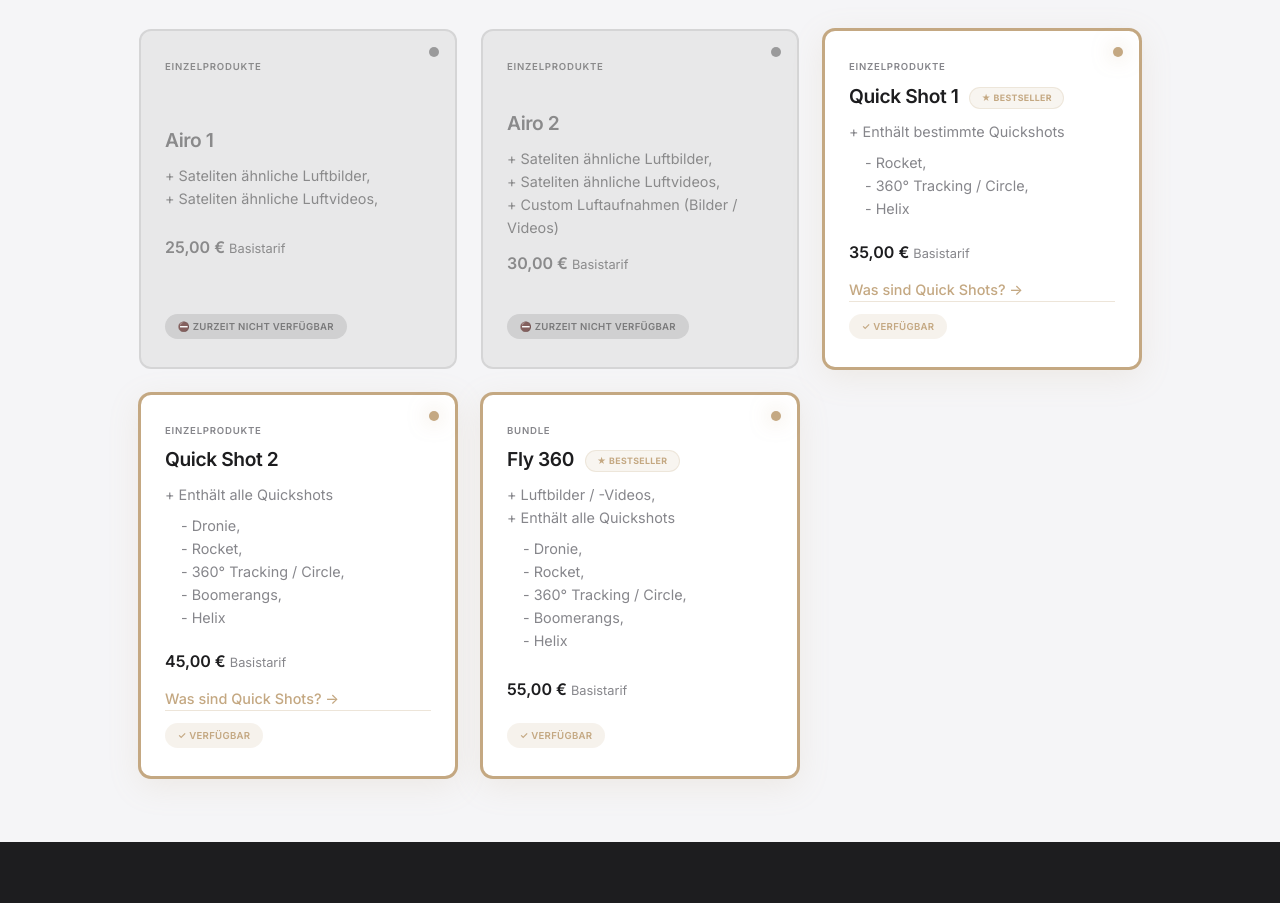
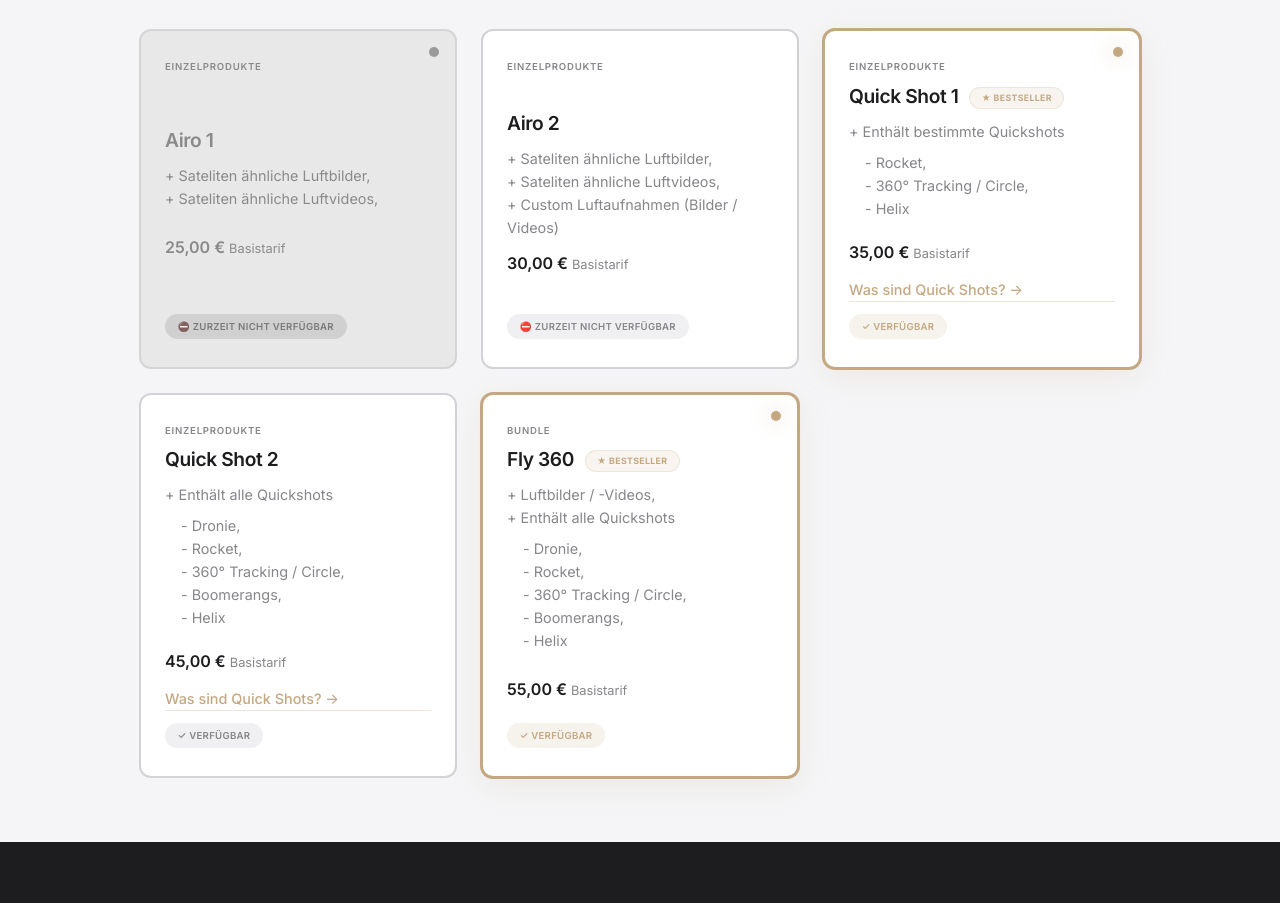
Before and after one commit to m1l4n10/apex-visuals, a plain HTML site: page index.html in a window 1280 px wide. Shown: the part 580-1483 px from the top of the page. Drawn offline with Linux system fonts and the light colour scheme.

Commit message:
Changes to be committed: 	modified:   index.html

```diff
--- a/index.html
+++ b/index.html
@@ -923,7 +923,7 @@
                 </article>
 
                 <!-- Karte 2 – NICHT VERFÜGBAR -->
-                <article class="card card-off">
+                <article class="card">
                     <span class="availability-dot" aria-hidden="true"></span>
                     <p class="card-label">Einzelprodukte</p>
                     <h3>Airo 2</h3>
@@ -954,7 +954,7 @@
                 </article>
 
                 <!-- Karte 4 – VERFÜGBAR -->
-                <article class="card card-on">
+                <article class="card">
                     <span class="availability-dot" aria-hidden="true"></span>
                     <p class="card-label">Einzelprodukte</p>
                     <h3>Quick Shot 2</h3>
```
